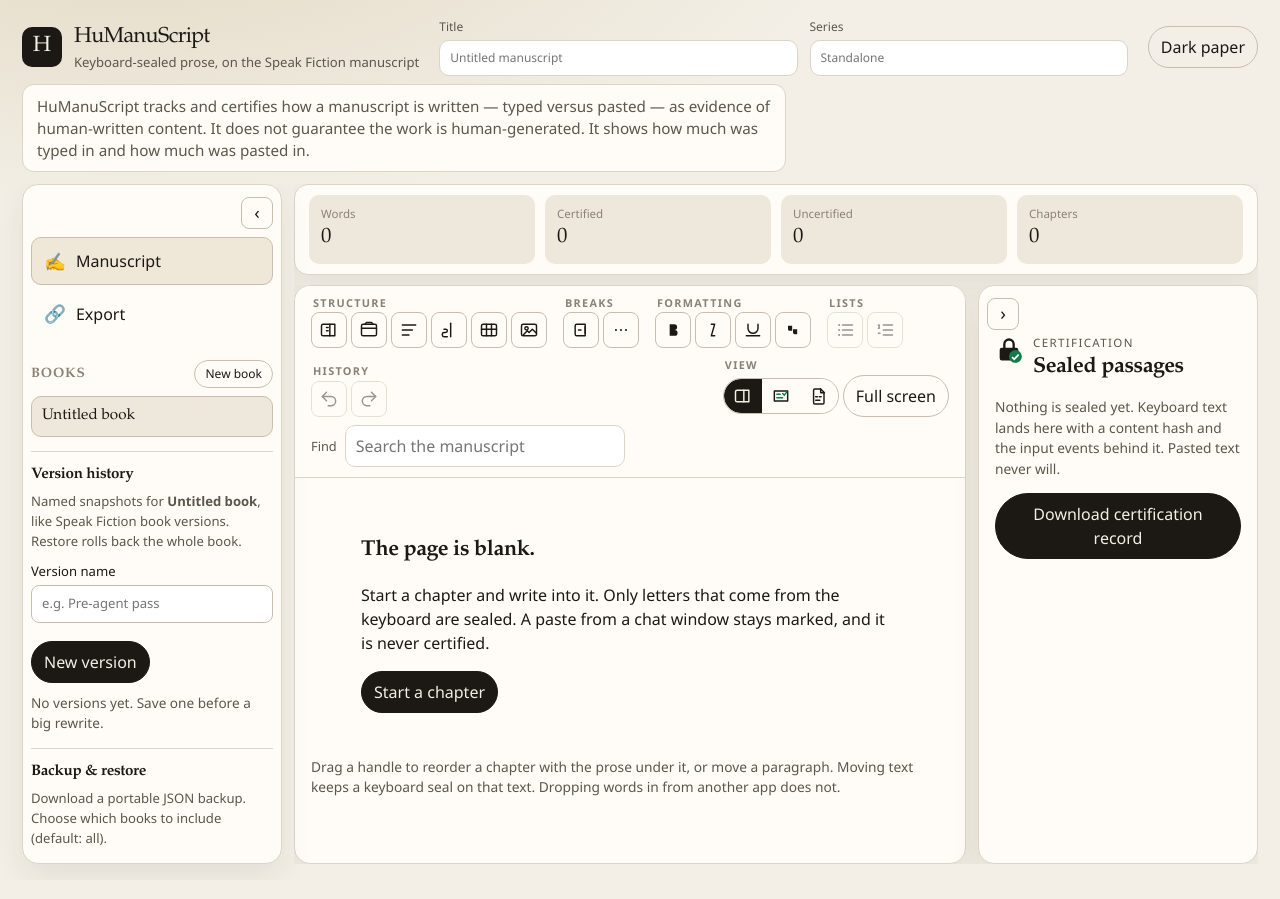
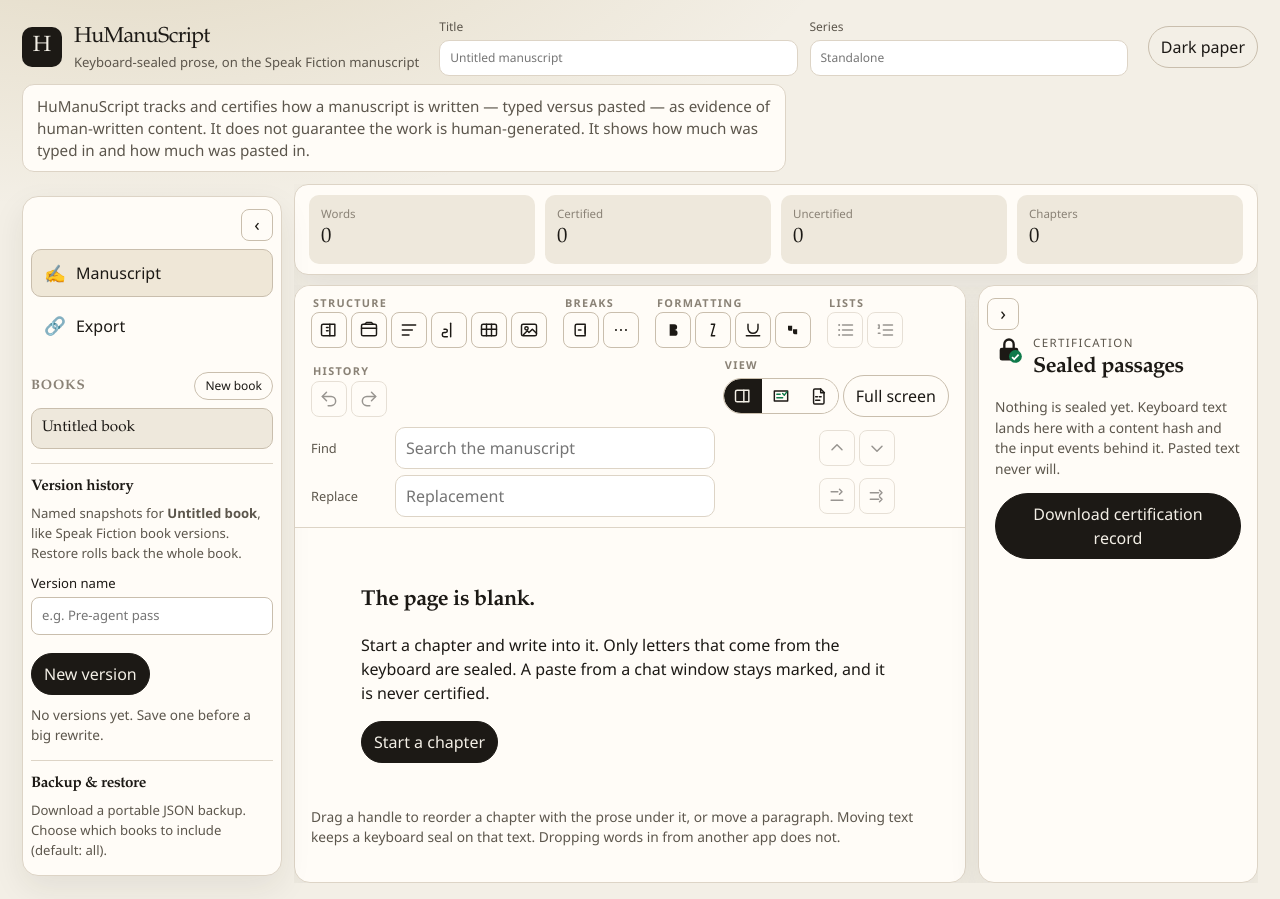
Before and after one commit to shane-carlson/HuManuScript, a React (Vite) app: page / in a window 1280 px wide. Built offline with nearby package versions, Linux system fonts and the light colour scheme.

Commit message:
Add find and replace on the manuscript.
Replacements use the uncertified edit path, so the new text stays an other insertion and keyboard seals split the way a paste does. Find next and previous only move the highlight.

Co-authored-by: shane.carlson <shane.carlson@gmail.com>

```diff
--- a/src/components/Editor.tsx
+++ b/src/components/Editor.tsx
@@ -7,6 +7,8 @@ import {
   editField,
   insertStructure,
   movePassage,
+  replaceAllManuscriptMatches,
+  replaceManuscriptMatch,
   nudgeBlock,
   passageState,
   removeBlock,
@@ -22,7 +24,7 @@ import {
 } from '../core/document.ts';
 import { formatMixLabel, provenanceMix } from '../core/provenanceMix.ts';
 import { clearFormatting, expandCollapsedRange } from '../core/richText.ts';
-import { findMatches, nearestValidDropIndex, validDropIndices } from '../core/manuscript.ts';
+import { findMatches, matchIndexAtOrAfter, nearestValidDropIndex, validDropIndices } from '../core/manuscript.ts';
 import { isProseBlock, type BlockType, type InlineMarkKind } from '../core/types.ts';
 import { createIdFactory } from '../core/uid.ts';
 import { formatTypingDeviceLabel } from '../core/deviceName.ts';
@@ -45,6 +47,8 @@ import {
   IconCertificationView,
   IconChapter,
   IconExportPreview,
+  IconFindNext,
+  IconFindPrevious,
   IconImage,
   IconItalic,
   IconManuscriptView,
@@ -52,6 +56,8 @@ import {
   IconPageBreak,
   IconParagraph,
   IconRedo,
+  IconReplace,
+  IconReplaceAll,
   IconScene,
   IconSceneBreak,
   IconSection,
@@ -105,6 +111,8 @@ export function Editor({
   const [undo, setUndo] = useState<ManuscriptDocument[]>([]);
   const [redo, setRedo] = useState<ManuscriptDocument[]>([]);
   const [query, setQuery] = useState('');
+  const [replacement, setReplacement] = useState('');
+  const [replaceNote, setReplaceNote] = useState('');
   const [hit, setHit] = useState(0);
   const [selection, setSelection] = useState<{ blockId: string; start: number; end: number } | null>(null);
   const [renderToken, setRenderToken] = useState(0);
@@ -178,7 +186,10 @@ export function Editor({
     return () => window.removeEventListener('keydown', onKey, true);
   }, [focusMode, onFocusModeChange]);
 
-  const commit = (recipe: (current: ManuscriptDocument) => Promise<ManuscriptDocument> | ManuscriptDocument) => {
+  const commit = (
+    recipe: (current: ManuscriptDocument) => Promise<ManuscriptDocument> | ManuscriptDocument,
+    options?: { external?: boolean },
+  ) => {
     const snapshot = docRef.current;
     chain.current = chain.current.then(async () => {
       try {
@@ -187,6 +198,7 @@ export function Editor({
         docRef.current = next;
         setUndo((stack) => [...stack, snapshot].slice(-40));
         setRedo([]);
+        if (options?.external) setRenderToken((token) => token + 1);
         onChange(next);
       } catch (error) {
         console.error(error);
@@ -213,7 +225,8 @@ export function Editor({
   };
 
   const matches = useMemo(() => findMatches(doc.blocks, query), [doc.blocks, query]);
-  const activeHit = matches.length ? matches[hit % matches.length]! : null;
+  const activeIndex = matches.length ? ((hit % matches.length) + matches.length) % matches.length : 0;
+  const activeHit = matches.length ? matches[activeIndex]! : null;
   const numbers = useMemo(() => new Map(chapterOrder(doc.blocks).map((c) => [c.id, c.number])), [doc.blocks]);
   const name = slug(displayTitle(doc));
 
@@ -221,6 +234,68 @@ export function Editor({
     if (!activeHit) return;
     document.getElementById(`block-${activeHit.blockId}`)?.scrollIntoView({ block: 'nearest', behavior: 'smooth' });
   }, [activeHit]);
+
+  const stepMatch = (delta: number) => {
+    if (!matches.length) return;
+    setHit((n) => {
+      const current = ((n % matches.length) + matches.length) % matches.length;
+      return (current + delta + matches.length) % matches.length;
+    });
+  };
+
+  const replaceCurrent = () => {
+    if (!matches.length || !query.trim()) return;
+    const current = matches[activeIndex]!;
+    const queryNow = query;
+    const replacementNow = replacement;
+    commit(async (currentDoc) => {
+      const live = findMatches(currentDoc.blocks, queryNow);
+      const match = live.find(
+        (item) =>
+          item.blockId === current.blockId &&
+          item.field === current.field &&
+          item.start === current.start &&
+          item.end === current.end,
+      );
+      if (!match) return currentDoc;
+      const next = await replaceManuscriptMatch({
+        doc: currentDoc,
+        match,
+        replacement: replacementNow,
+        now: new Date().toISOString(),
+        newId: ids.current,
+      });
+      if (next === currentDoc) return currentDoc;
+      const nextMatches = findMatches(next.blocks, queryNow);
+      const idx = matchIndexAtOrAfter(next.blocks, nextMatches, {
+        blockId: match.blockId,
+        field: match.field,
+        at: match.start + replacementNow.length,
+      });
+      setHit(idx >= 0 ? idx : 0);
+      setReplaceNote('Replaced 1');
+      return next;
+    }, { external: true });
+  };
+
+  const replaceEvery = () => {
+    if (!query.trim()) return;
+    const queryNow = query;
+    const replacementNow = replacement;
+    commit(async (currentDoc) => {
+      const result = await replaceAllManuscriptMatches({
+        doc: currentDoc,
+        query: queryNow,
+        replacement: replacementNow,
+        now: new Date().toISOString(),
+        newId: ids.current,
+      });
+      if (result.doc === currentDoc) return currentDoc;
+      setHit(0);
+      setReplaceNote(result.count === 1 ? 'Replaced 1' : `Replaced ${result.count}`);
+      return result.doc;
+    }, { external: true });
+  };
 
   const onFormat = (kind: InlineMarkKind) => {
     if (!selection) return;
@@ -450,11 +525,64 @@ export function Editor({
         )}
 
         {!showPreview && (
-        <form className="find" role="search" onSubmit={(e) => { e.preventDefault(); setHit((n) => n + 1); }}>
-          <label htmlFor="find">Find</label>
-          <input id="find" value={query} onChange={(e) => { setQuery(e.target.value); setHit(0); }} placeholder="Search the manuscript" />
-          <span>{query.trim() ? `${matches.length ? (hit % matches.length) + 1 : 0} of ${matches.length}` : ' '}</span>
-        </form>
+        <div className="find" role="search" aria-label="Find and replace">
+          <div className="find-row">
+            <label htmlFor="find">Find</label>
+            <input
+              id="find"
+              value={query}
+              onChange={(e) => {
+                setQuery(e.target.value);
+                setHit(0);
+                setReplaceNote('');
+              }}
+              onKeyDown={(e) => {
+                if (e.key !== 'Enter') return;
+                e.preventDefault();
+                stepMatch(e.shiftKey ? -1 : 1);
+              }}
+              placeholder="Search the manuscript"
+              autoComplete="off"
+              spellCheck={false}
+            />
+            <span className="find-count" aria-live="polite">
+              {query.trim() ? `${matches.length ? activeIndex + 1 : 0} of ${matches.length}` : ''}
+            </span>
+            <div className="find-actions" role="group" aria-label="Find in the manuscript">
+              <ToolbarIconButton label="Find previous" disabled={!matches.length} onClick={() => stepMatch(-1)}>
+                <IconFindPrevious />
+              </ToolbarIconButton>
+              <ToolbarIconButton label="Find next" disabled={!matches.length} onClick={() => stepMatch(1)}>
+                <IconFindNext />
+              </ToolbarIconButton>
+            </div>
+          </div>
+          <div className="find-row">
+            <label htmlFor="replace">Replace</label>
+            <input
+              id="replace"
+              value={replacement}
+              onChange={(e) => setReplacement(e.target.value)}
+              onKeyDown={(e) => {
+                if (e.key !== 'Enter') return;
+                e.preventDefault();
+                replaceCurrent();
+              }}
+              placeholder="Replacement"
+              autoComplete="off"
+              spellCheck={false}
+            />
+            <span className="find-count">{replaceNote}</span>
+            <div className="find-actions" role="group" aria-label="Replace in the manuscript">
+              <ToolbarIconButton label="Replace" disabled={!matches.length} onClick={replaceCurrent}>
+                <IconReplace />
+              </ToolbarIconButton>
+              <ToolbarIconButton label="Replace all" disabled={!matches.length} onClick={replaceEvery}>
+                <IconReplaceAll />
+              </ToolbarIconButton>
+            </div>
+          </div>
+        </div>
         )}
         </div>
 
--- a/src/components/ManuscriptToolbarIcons.tsx
+++ b/src/components/ManuscriptToolbarIcons.tsx
@@ -206,6 +206,43 @@ export function IconExportPreview() {
   );
 }
 
+export function IconFindPrevious() {
+  return (
+    <svg {...iconProps} aria-hidden="true">
+      <path d="M6 14l6-6 6 6" />
+    </svg>
+  );
+}
+
+export function IconFindNext() {
+  return (
+    <svg {...iconProps} aria-hidden="true">
+      <path d="M6 10l6 6 6-6" />
+    </svg>
+  );
+}
+
+export function IconReplace() {
+  return (
+    <svg {...iconProps} aria-hidden="true">
+      <path d="M5 7h8" />
+      <path d="M5 17h14" />
+      <path d="M15 4l3 3-3 3" />
+    </svg>
+  );
+}
+
+export function IconReplaceAll() {
+  return (
+    <svg {...iconProps} aria-hidden="true">
+      <path d="M4 8h10" />
+      <path d="M4 16h10" />
+      <path d="M15 5l3 3-3 3" />
+      <path d="M15 13l3 3-3 3" />
+    </svg>
+  );
+}
+
 export function IconCertificationView() {
   return (
     <svg {...iconProps} aria-hidden="true">
--- a/src/core/document.ts
+++ b/src/core/document.ts
@@ -21,12 +21,14 @@ import {
   chapterOrder,
   dragPreviewLabel,
   emptyBlock,
+  findMatches,
   manuscriptStats,
   moveBlockBy,
   moveBlockRange,
   movableRange,
   unwrapHeading,
   type BlockRange,
+  type ManuscriptMatch,
 } from './manuscript.ts';
 import { expandCollapsedRange, toggleMark } from './richText.ts';
 import { isProseBlock, type BlockType, type DividerStyle, type InlineMarkKind, type ManuscriptBlock } from './types.ts';
@@ -746,6 +748,64 @@ export function certificationExport(doc: ManuscriptDocument, exportedAt: string)
   };
 }
 
+/**
+ * Replace one find hit. The new text is an other insertion, never a keyboard seal.
+ * Remnants on either side keep their seals, the same way a paste splits a span.
+ */
+export async function replaceManuscriptMatch(args: {
+  doc: ManuscriptDocument;
+  match: ManuscriptMatch;
+  replacement: string;
+  now: string;
+  newId: () => string;
+}): Promise<ManuscriptDocument> {
+  return editField({
+    doc: args.doc,
+    blockId: args.match.blockId,
+    field: args.match.field,
+    start: args.match.start,
+    end: args.match.end,
+    insert: args.replacement,
+    origin: 'other',
+    event: null,
+    now: args.now,
+    newId: args.newId,
+  });
+}
+
+/**
+ * Replace every current match once, from the end of each field so earlier offsets stay valid.
+ * Text inserted by the replacement is not searched again.
+ */
+export async function replaceAllManuscriptMatches(args: {
+  doc: ManuscriptDocument;
+  query: string;
+  replacement: string;
+  now: string;
+  newId: () => string;
+}): Promise<{ doc: ManuscriptDocument; count: number }> {
+  const matches = findMatches(args.doc.blocks, args.query);
+  if (!matches.length) return { doc: args.doc, count: 0 };
+  const indexOf = new Map(args.doc.blocks.map((block, index) => [block.id, index]));
+  const ordered = [...matches].sort((a, b) => {
+    const ai = indexOf.get(a.blockId) ?? 0;
+    const bi = indexOf.get(b.blockId) ?? 0;
+    if (ai !== bi) return bi - ai;
+    return b.start - a.start;
+  });
+  let doc = args.doc;
+  for (const match of ordered) {
+    doc = await replaceManuscriptMatch({
+      doc,
+      match,
+      replacement: args.replacement,
+      now: args.now,
+      newId: args.newId,
+    });
+  }
+  return { doc, count: matches.length };
+}
+
 export function manuscriptExport(doc: ManuscriptDocument, exportedAt: string) {
   return {
     product: 'HuManuScript',
--- a/src/core/manuscript.ts
+++ b/src/core/manuscript.ts
@@ -196,13 +196,17 @@ export function manuscriptStats(blocks: ManuscriptBlock[]): {
   return stats;
 }
 
-export function findMatches(
-  blocks: ManuscriptBlock[],
-  query: string,
-): Array<{ blockId: string; field: 'title' | 'text'; start: number; end: number }> {
+export interface ManuscriptMatch {
+  blockId: string;
+  field: 'title' | 'text';
+  start: number;
+  end: number;
+}
+
+export function findMatches(blocks: ManuscriptBlock[], query: string): ManuscriptMatch[] {
   const needle = query.trim().toLowerCase();
   if (!needle) return [];
-  const hits: Array<{ blockId: string; field: 'title' | 'text'; start: number; end: number }> = [];
+  const hits: ManuscriptMatch[] = [];
   for (const block of blocks) {
     const fields: Array<['title' | 'text', string]> =
       block.type === 'paragraph' || block.type === 'blockquote'
@@ -223,3 +227,22 @@ export function findMatches(
   }
   return hits;
 }
+
+/** First match at or after `anchor` in manuscript order. -1 when none remain. */
+export function matchIndexAtOrAfter(
+  blocks: Array<{ id: string }>,
+  matches: ManuscriptMatch[],
+  anchor: { blockId: string; field: 'title' | 'text'; at: number },
+): number {
+  const order = new Map(blocks.map((block, index) => [block.id, index]));
+  const anchorOrder = order.get(anchor.blockId);
+  if (anchorOrder == null) return -1;
+  return matches.findIndex((match) => {
+    const matchOrder = order.get(match.blockId);
+    if (matchOrder == null) return false;
+    if (matchOrder > anchorOrder) return true;
+    if (matchOrder < anchorOrder) return false;
+    if (match.field !== anchor.field) return anchor.field === 'title' && match.field === 'text';
+    return match.start >= anchor.at;
+  });
+}
--- a/src/index.css
+++ b/src/index.css
@@ -728,9 +728,45 @@ h3 { font-size: 0.95rem; margin: 18px 0 8px; }
 .legend li { display: flex; align-items: center; gap: 8px; }
 .swatch { width: 18px; height: 12px; border-radius: 3px; display: inline-block; }
 .trust { color: var(--text-dim); font-size: 0.86rem; }
-.find { display: flex; flex-wrap: wrap; gap: 8px; align-items: center; margin-bottom: 0; }
-.find label { font-size: 0.8rem; color: var(--text-dim); }
-.find input { max-width: 280px; }
+.find {
+  display: flex;
+  flex-direction: column;
+  gap: 6px;
+  margin-top: 10px;
+}
+.find-row {
+  display: flex;
+  flex-wrap: wrap;
+  gap: 8px;
+  align-items: center;
+}
+.find-row label {
+  flex: 0 0 4.75rem;
+  font-size: 0.8rem;
+  color: var(--text-dim);
+}
+.find input {
+  flex: 1 1 180px;
+  width: auto;
+  max-width: 320px;
+  min-width: 140px;
+}
+.find-count {
+  flex: 0 1 auto;
+  min-width: 5.5rem;
+  font-size: 0.8rem;
+  color: var(--text-dim);
+  font-variant-numeric: tabular-nums;
+}
+.find-actions {
+  display: flex;
+  gap: 4px;
+  align-items: center;
+}
+.find [data-tooltip]::after {
+  top: auto;
+  bottom: calc(100% + 6px);
+}
 .toolbar {
   display: flex;
   flex-wrap: wrap;
```
Also changed, not shown: 1 other file (tests, documents, lock files or other folders).
